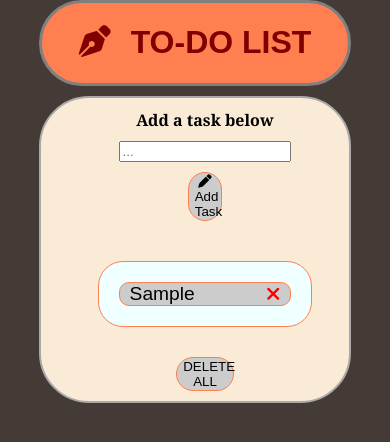
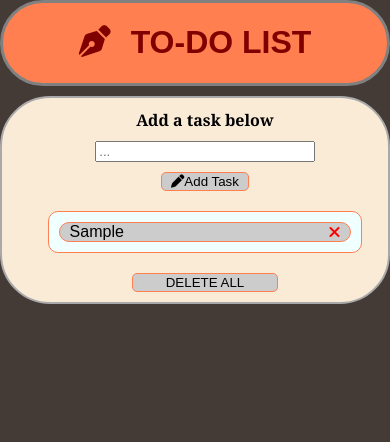
Before and after one commit to cl3ms01/todo, a plain HTML site: page index.html in a window 390 px wide. Both pictures are taken after typing "Sample" into the empty fields and a click on the button "Add Task". Drawn offline with Linux system fonts and the light colour scheme.

Commit message:
Add files via upload

```diff
--- a/todo.css
+++ b/todo.css
@@ -120,3 +120,25 @@ li i {
     padding-right: 10px;
     color: red;
 }
+
+@media (max-width: 768px) {
+    body {
+        width: 100%;
+    }
+
+    .btn {
+        border-radius: 5px;
+        width: 40%;
+    }
+    ol    {
+        font-size: 1em;
+        gap: 3px;
+        padding: 10px;
+    }
+    .tasks {
+        width: 80%;
+        border-radius: 10px;
+        margin-top: 10px;
+        margin-bottom: 10px;
+    }
+}
```
